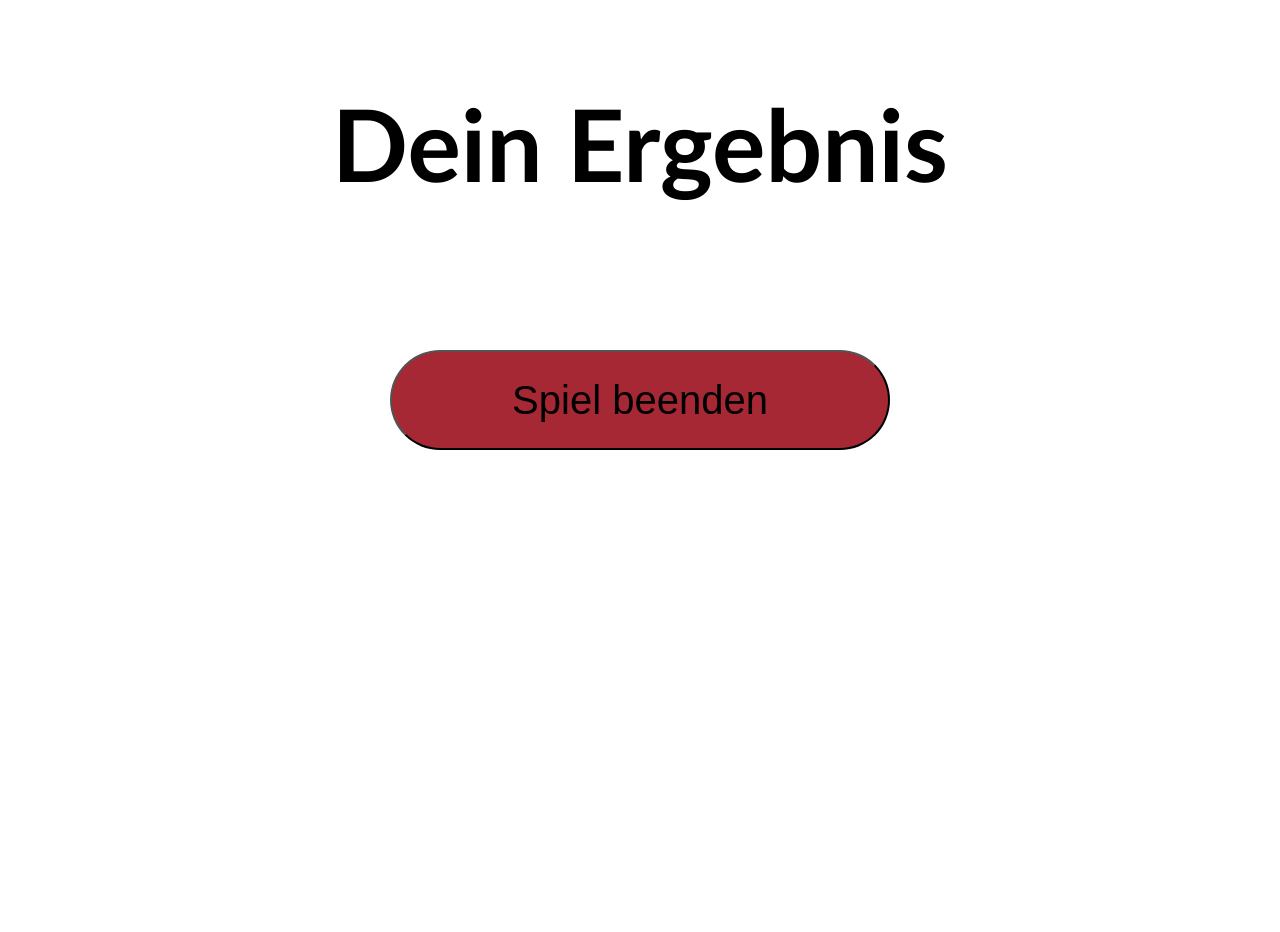
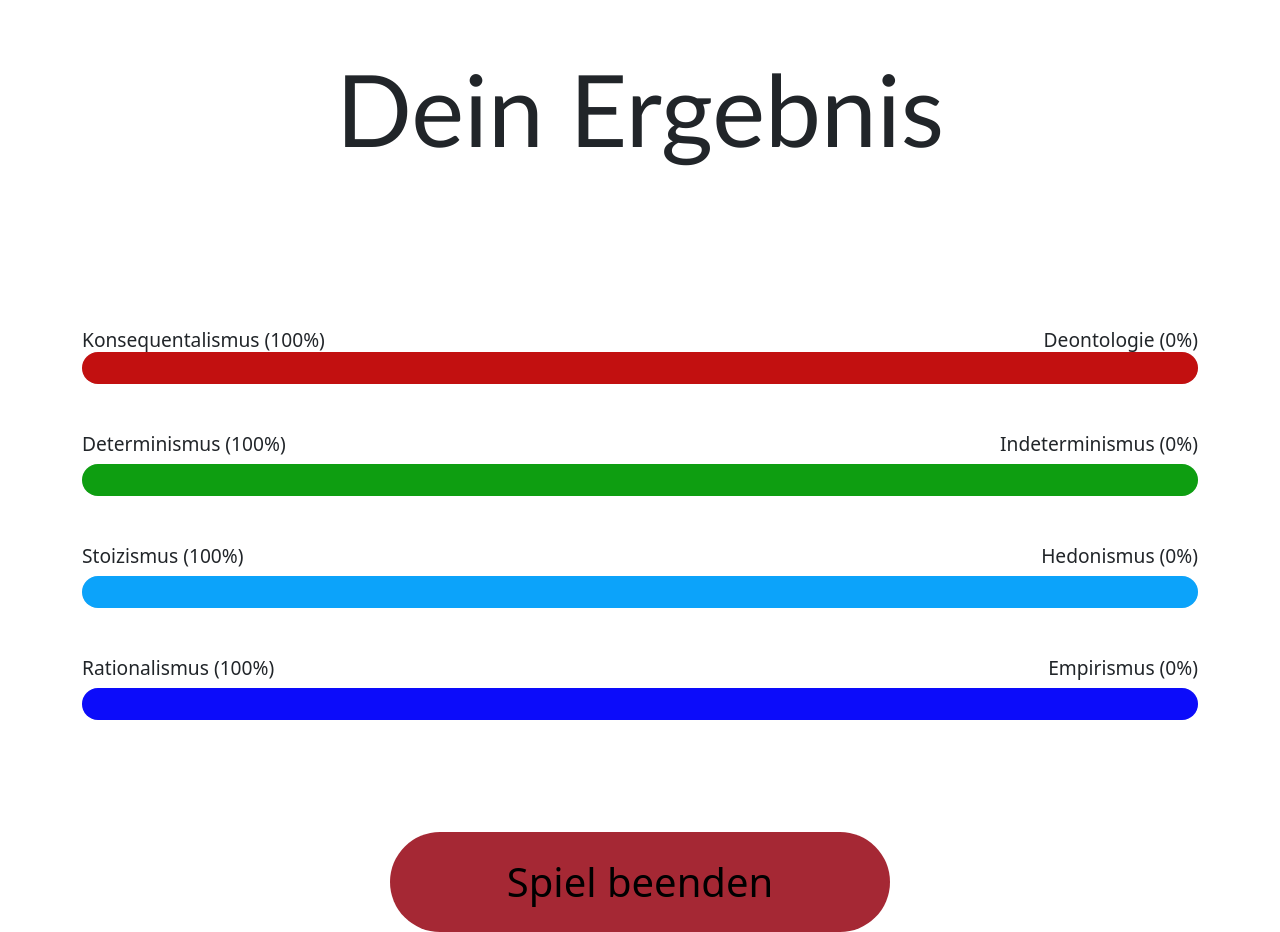
Before and after one commit to MerryDev/Kant-aus-der-Box, a PHP site: page /result.php in a window 1280 px wide. Before the commit the page ends 450 px from the top, so only its background shows below. Run offline with PHP 8.4, Linux system fonts and the light colour scheme; style sheets or scripts are compiled from the project's sources.

Commit message:
Added visual evaluation system

```diff
--- /dev/null
+++ b/assets/css/custom/progressbar.scss
@@ -0,0 +1,8 @@
+@keyframes playAnimation {
+  from {
+    width: 0
+  }
+  to {
+    width: 100%
+  }
+}
--- a/backend/classes/Evaluator.php
+++ b/backend/classes/Evaluator.php
@@ -16,6 +16,35 @@ final class Evaluator
 
     private function __construct()
     {
+    }
+
+    public function printActionbar(int $actionbarId): void
+    {
+
+        $percentages = calcAllPercentages(getCurrentEval());
+
+        switch ($actionbarId) {
+            case 1:
+            {
+                echo('<h6 style="font-size: 1.2em"><span style="float: left">Konsequentalismus (' . $percentages[0][0] * 100 . '%)</span><span style="float: right">Deontologie (' . $percentages[0][1] * 100 . '%)</span></h6><br><div class="progress" style="height: 2em; border-radius: 20px; font-size: 1em;"><div class="progress-bar" style="width: ' . $percentages[0][0] * 100 . '%; background-color: #c21010; animation: playAnimation 3s;"></div><div class="progress-bar" style="width: ' . $percentages[0][1] * 100 . '%; background-color: #ffe600; animation: playAnimation 3s;"></div></div><div class="stage-spacer"></div>');
+                break;
+            }
+            case 2:
+            {
+                echo('<h6 style="font-size: 1.2em"><span style="float: left">Determinismus (' . $percentages[1][0] * 100 . '%)</span><span style="float: right">Indeterminismus (' . $percentages[1][1] * 100 . '%)</span></h6><br><div class="progress" style="height: 2em; border-radius: 20px; font-size: 1em;"><div class="progress-bar" style="width: ' . $percentages[1][0] * 100 . '%; background-color: #0e9e11; animation: playAnimation 3s;"></div><div class="progress-bar" style="width: ' . $percentages[1][1] * 100 . '%; background-color: #a30883; animation: playAnimation 3s;"></div></div><div class="stage-spacer"></div>');
+                break;
+            }
+            case 3:
+            {
+                echo('<h6 style="font-size: 1.2em"><span style="float: left">Stoizismus (' . $percentages[2][0] * 100 . '%)</span><span style="float: right">Hedonismus (' . $percentages[2][1] * 100 . '%)</span></h6><br><div class="progress" style="height: 2em; border-radius: 20px; font-size: 1em;"><div class="progress-bar" style="width: ' . $percentages[2][0] * 100 . '%; background-color: #0ca3fa; animation: playAnimation 3s;"></div><div class="progress-bar" style="width: ' . $percentages[2][1] * 100 . '%; background-color: #fa9b0c; animation: playAnimation 3s;"></div></div><div class="stage-spacer"></div>');
+                break;
+            }
+            case 4:
+            {
+                echo('<h6 style="font-size: 1.2em"><span style="float: left">Rationalismus (' . $percentages[3][0] * 100 . '%)</span><span style="float: right">Empirismus (' . $percentages[3][1] * 100 . '%)</span></h6><br><div class="progress" style="height: 2em; border-radius: 20px; font-size: 1em;"><div class="progress-bar" style="width: ' . $percentages[3][0] * 100 . '%; background-color: #0c0cfa; animation: playAnimation 3s;"></div><div class="progress-bar" style="width: ' . $percentages[3][1] * 100 . '%; background-color: #12ff16; animation: playAnimation 3s;"></div></div><div class="stage-spacer"></div>');
+                break;
+            }
+        }
     }
 
     public function evaluate(int $stageId, array $postArray, array $eval): array
--- a/backend/includes/functions.php
+++ b/backend/includes/functions.php
@@ -1,6 +1,32 @@
 <?php
 
 use JetBrains\PhpStorm\ArrayShape;
+use JetBrains\PhpStorm\Pure;
+
+function calcPercentages(int $param1, int $param2): array
+{
+    if ($param2 === 0) {
+        return array(1, 0);
+
+    } else {
+        $sum = $param1 + $param2;
+
+        $ratio1 = $param1 / $sum;
+        $ratio2 = $param2 / $sum;
+
+        return array($ratio1, $ratio2);
+    }
+}
+
+#[Pure] function calcAllPercentages(array $eval): array
+{
+    return array(
+        calcPercentages($eval['Consequentialism'], $eval['Deontology']),
+        calcPercentages($eval['Determinism'], $eval['Indeterminism']),
+        calcPercentages($eval['Stoicism'], $eval['Hedonism']),
+        calcPercentages($eval['Rationalism'], $eval['Empiricism'])
+    );
+}
 
 function encode(array $eval): string
 {
--- a/result.php
+++ b/result.php
@@ -1,3 +1,8 @@
+<?php
+include_once 'backend/classes/Evaluator.php';
+include_once 'backend/includes/functions.php';
+?>
+
 <!DOCTYPE html>
 <html lang="de">
 <head>
@@ -6,13 +11,32 @@
           content="width=device-width, user-scalable=no, initial-scale=1.0, maximum-scale=1.0, minimum-scale=1.0">
     <meta http-equiv="X-UA-Compatible" content="ie=edge">
 
+    <link rel="stylesheet" href="assets/css/bootstrap/bootstrap.css">
+    <link rel="stylesheet" href="assets/css/bootstrap/bootstrap-grid.css">
+    <link rel="stylesheet" href="assets/css/bootstrap/bootstrap-utilities.css">
     <link rel="stylesheet" href="assets/css/custom/style.css">
+    <link rel="stylesheet" href="assets/css/custom/progressbar.scss">
 
     <title>Kant aus der Box</title>
 </head>
 <body>
 <div class="container">
+    <div class="stage-spacer"></div>
     <h2 class="headline">Dein Ergebnis</h2>
+    <div class="stage-spacer"></div>
+    <div class="stage-spacer"></div>
+    <div class="stage-spacer"></div>
+    <div class="evaluation">
+
+        <?php
+
+        for ($i = 1; $i <= 4; $i++) {
+            Evaluator::getInstance()->printActionbar($i);
+        }
+
+        ?>
+
+    </div>
     <div class="content-justify-center btn-conatiner">
         <form method="post" action="index">
             <button type="submit" class="end-game btn">Spiel beenden</button>
```
